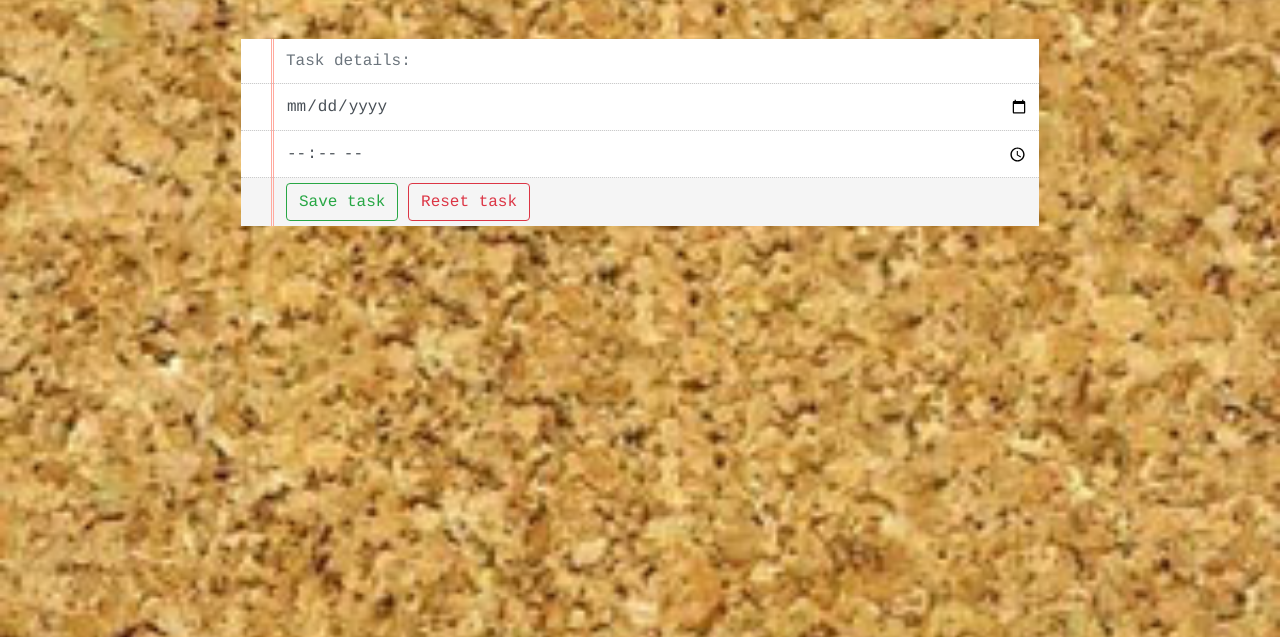
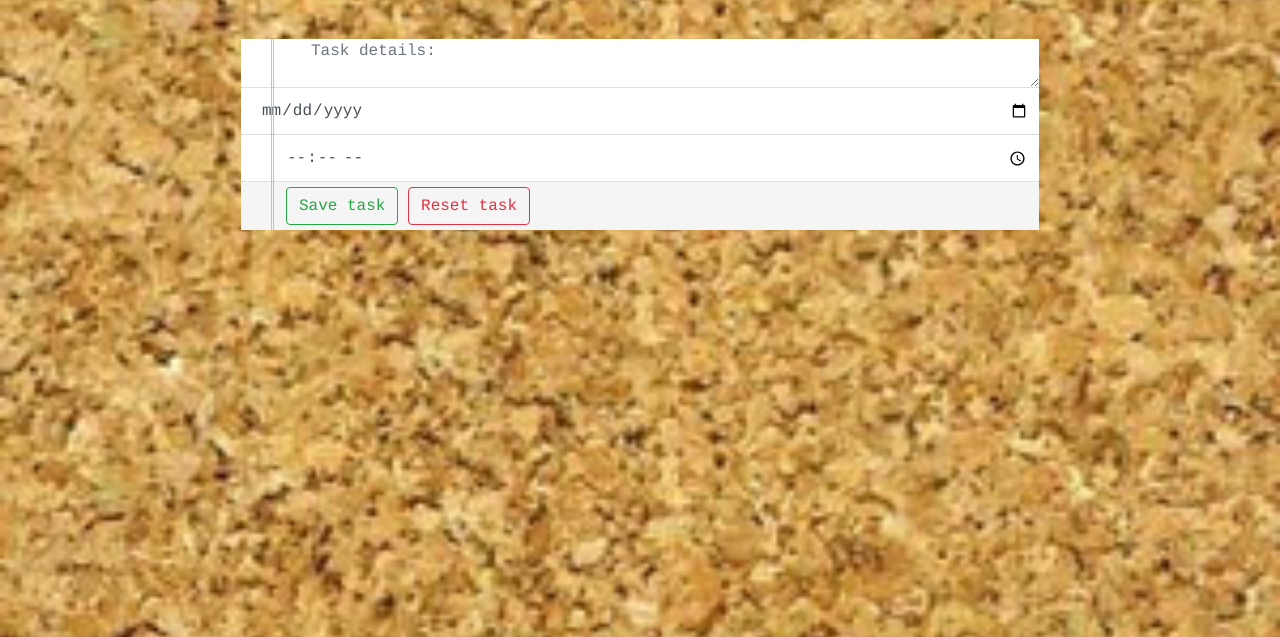
Before and after one commit to talp17/Project1, a plain HTML site: page index.html in a window 1280 px wide. Shown: the part 163-800 px from the top of the page. Drawn offline with nearby package versions, Linux system fonts and the light colour scheme.

Commit message:
formTextareaChange

```diff
--- a/index.html
+++ b/index.html
@@ -23,8 +23,8 @@
             <div class="row">
                 <form name="taskForm">
                         <div id="lines"></div>
-                        <input type="text" class="form-control" name="taskdetails" placeholder="Task details:"> </input>
-                         <!-- <textarea type="text" class="form-control" name="taskdetails" placeholder="Task details:"> </textarea> -->
+                        <!-- <input type="text" class="form-control" name="taskdetails" placeholder="Task details:"> </input> -->
+                         <textarea type="text" class="form-control" id="textarea" name="taskdetails" placeholder="Task details:"></textarea>
                         <input type="date" class="form-control" name="taskdate" id="date" >
                         <input type="time" class="form-control" name="taskhours" id="taskhours">
                         <div class="buttons">
--- a/style.scss
+++ b/style.scss
@@ -41,6 +41,7 @@ form{
           width:3px;
           margin-left: 30px;
       }
+
     .form-control{
         border: none;
         border-radius: 0;
@@ -48,6 +49,14 @@ form{
         height: auto;
         padding: 10px;
         padding-left: 45px;
+    }
+    #textarea{
+      padding-top: 0;
+      padding-bottom: 0;
+      padding-left: 70px;
+    }
+    #date{
+      padding-left: 20px;
     }
     .buttons{
         margin: 5px;
```
Also changed, not shown: style.css, 1 other file.
